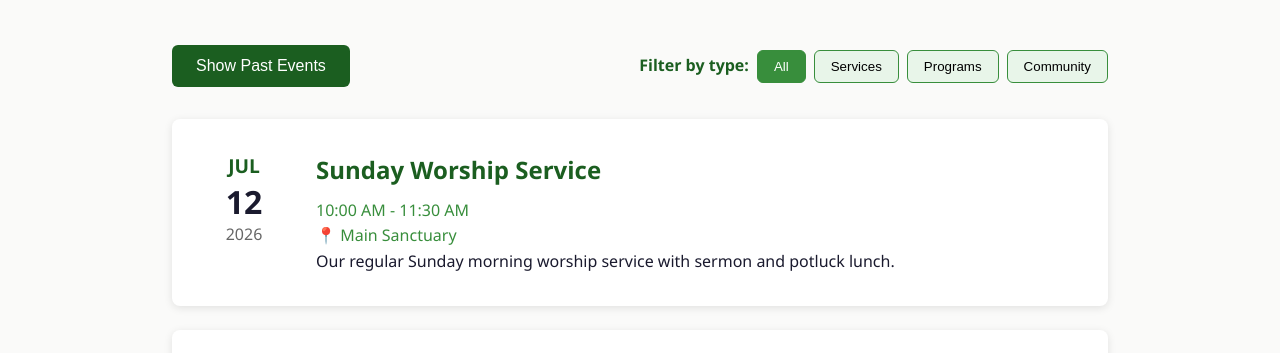
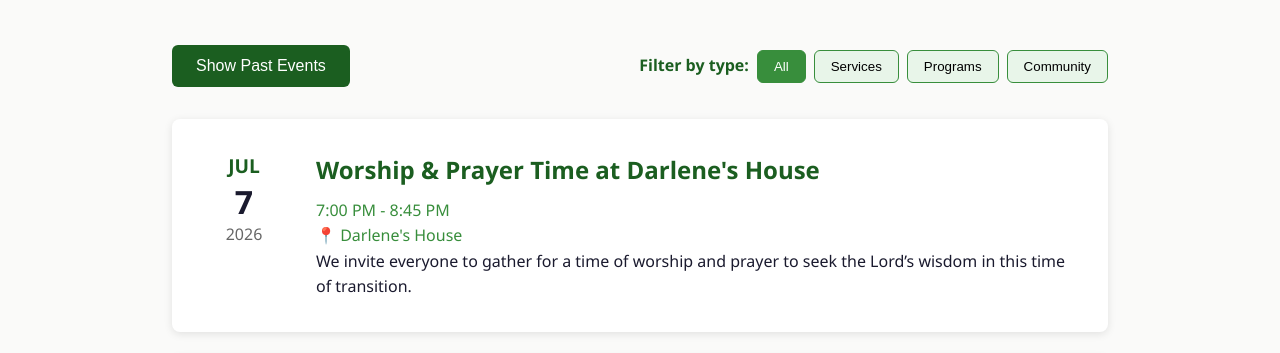
Before and after one commit to tsk9537/COGS_website, a plain HTML site: page events.html in a window 1280 px wide. Shown: the part 572-925 px from the top of the page. Drawn offline with Linux system fonts and the light colour scheme.

Commit message:
Adding July 7 event

```diff
--- a/events.html
+++ b/events.html
@@ -108,6 +108,20 @@
                         <p class="event-time">10:00 AM - 11:30 AM</p>
                         <p class="event-location">Main Sanctuary</p>
                         <p>Our regular Sunday morning worship service with sermon and potluck lunch.</p>
+                    </div>
+                </article>
+
+                <article class="event-item future" data-date="2026-07-07" data-category="service">
+                    <div class="event-date">
+                        <span class="month">Jul</span>
+                        <span class="day">7</span>
+                        <span class="year">2026</span>
+                    </div>
+                    <div class="event-details">
+                        <h3>Worship & Prayer Time at Darlene's House</h3>
+                        <p class="event-time">7:00 PM - 8:45 PM</p>
+                        <p class="event-location">Darlene's House</p>
+                        <p>We invite everyone to gather for a time of worship and prayer to seek the Lord’s wisdom in this time of transition.</p>
                     </div>
                 </article>
 
```
